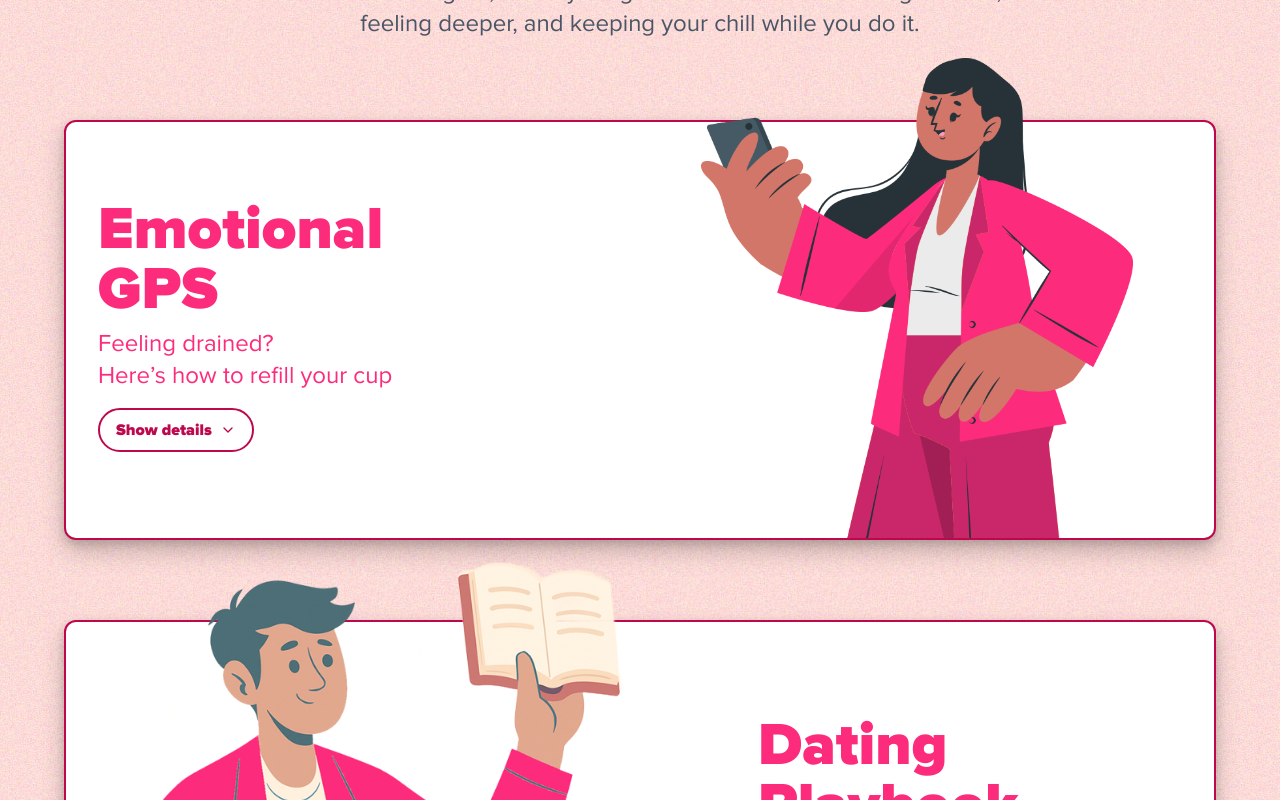
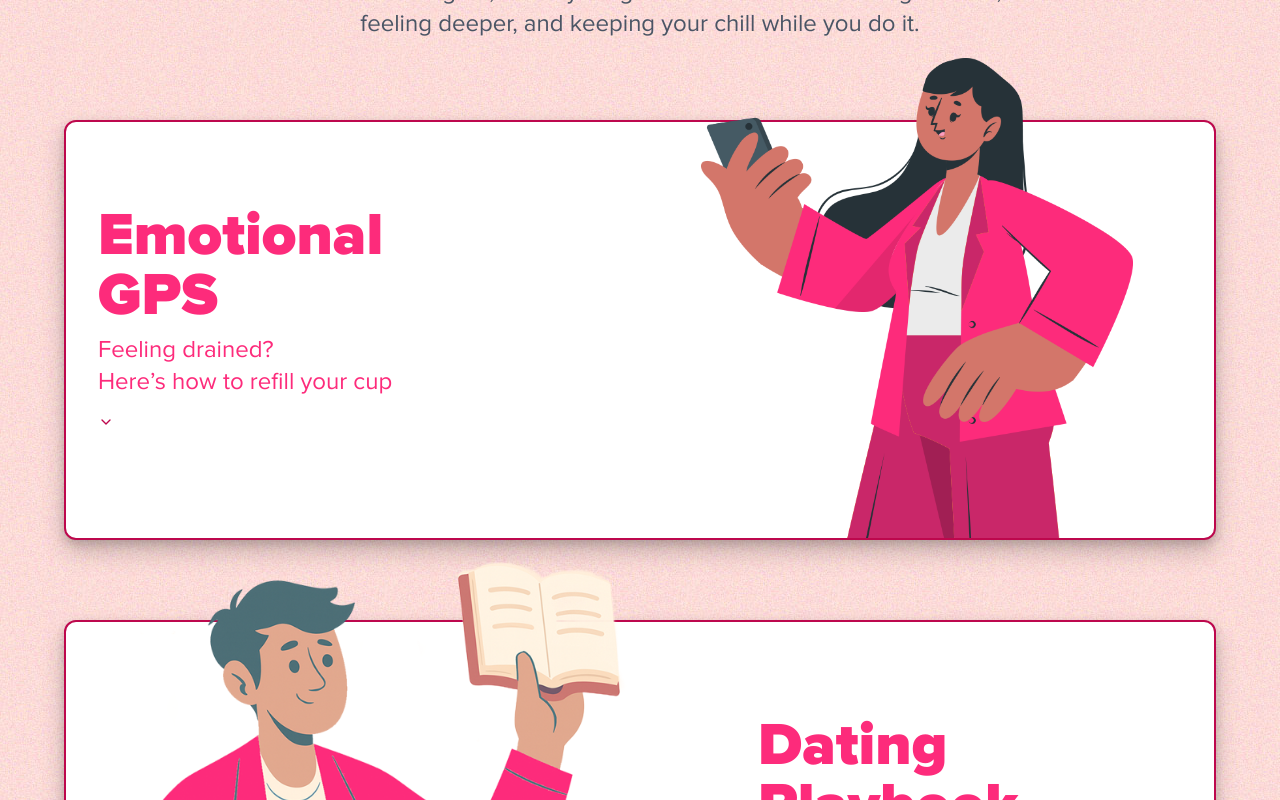
Before and after one commit to satish837/tinder-in, a Next.js app: page / in a window 1280 px wide. Shown: the part 1200-2000 px from the top of the page. Built offline with nearby package versions, Linux system fonts and the light colour scheme.

Commit message:
Make full card clickable and move expanded content inside card; remove internal button
cgen-34f584d5bcae482788d83961cb4302ea

```diff
--- a/app/components/InfoCard.tsx
+++ b/app/components/InfoCard.tsx
@@ -48,7 +48,12 @@ export default function InfoCard({
   return (
     <article className="w-full mx-auto overflow-visible">
       <div
-        className={`bg-white h-full rounded-xl border border-[#bd084d] border-2 shadow-lg px-4 md:px-6 lg:px-8 pt-6 md:py-0 flex flex-col md:flex-row items-center gap-4 md:gap-6 overflow-visible ${
+        role={expandable ? "button" : undefined}
+        tabIndex={expandable ? 0 : undefined}
+        aria-expanded={expandable ? open : undefined}
+        onClick={expandable ? () => setOpen(v => !v) : undefined}
+        onKeyDown={expandable ? (e) => { if (e.key === 'Enter' || e.key === ' ') { e.preventDefault(); setOpen(v=>!v); } } : undefined}
+        className={`bg-white relative h-full rounded-xl border border-[#bd084d] border-2 shadow-lg px-4 md:px-6 lg:px-8 pt-6 md:py-0 flex flex-col md:flex-row items-center gap-4 md:gap-6 overflow-visible ${
           reverse
             ? "md:flex-col-reverse min-h-[280px] md:min-h-[420px] no-scale-image"
             : "min-h-[280px] md:min-h-[380px] scale-image justify-end"
@@ -56,6 +61,7 @@ export default function InfoCard({
         style={{
           boxShadow:
             "0 12px 25px rgba(0, 0, 0, 0.2), 0 4px 10px rgba(0, 0, 0, 0.15)",
+          cursor: expandable ? 'pointer' : undefined
         }}
       >
         <div
@@ -63,12 +69,12 @@ export default function InfoCard({
             reverse ? "md:order-2" : "md:order-1"
           }`}
         >
-          <div className="relative w-full overflow-visible h-[200px] md:h-[480px] -mt-[60px] md:-mt-[100px]">
+          <div className="relative w-full overflow-visible h-[200px] md:h-[480px] -mt-[60px] md:-mt-[100px] pointer-events-none">
             <Image
               src={image}
               alt={title}
               fill
-              className="object-contain"
+              className="object-contain pointer-events-none"
               style={{
                 objectPosition: "bottom",
                 transformOrigin: "bottom center",
@@ -90,14 +96,9 @@ export default function InfoCard({
             dangerouslySetInnerHTML={{ __html: subtitle }}
           />
 
+          {/* Small visual affordance - caret */}
           {expandable && (
-            <button
-              type="button"
-              onClick={() => setOpen((v) => !v)}
-              aria-expanded={open}
-              className="mt-4 mb-2 self-start inline-flex items-center gap-2 rounded-full border-2 border-[#bd084d] px-4 py-2 text-sm md:text-base font-semibold text-[#bd084d] hover:bg-[#bd084d] hover:text-white transition-colors"
-            >
-              {open ? "Hide details" : "Show details"}
+            <span className={`mt-4 mb-2 self-start inline-flex items-center gap-2 text-sm md:text-base font-semibold text-[#bd084d]`}>
               <svg
                 width="16"
                 height="16"
@@ -114,7 +115,20 @@ export default function InfoCard({
                   strokeLinejoin="round"
                 />
               </svg>
-            </button>
+            </span>
+          )}
+
+          {/* Expanded content placed INSIDE the card so the card grows instead of pushing the whole article */}
+          {expandable && (
+            <div
+              className="w-full mt-4 overflow-hidden transition-[max-height] duration-500 ease-in-out"
+              style={{ maxHeight }}
+              aria-hidden={!open}
+            >
+              <div ref={contentRef} className="px-0 md:px-0 pt-0">
+                {expandedContent}
+              </div>
+            </div>
           )}
         </div>
       </div>
```
